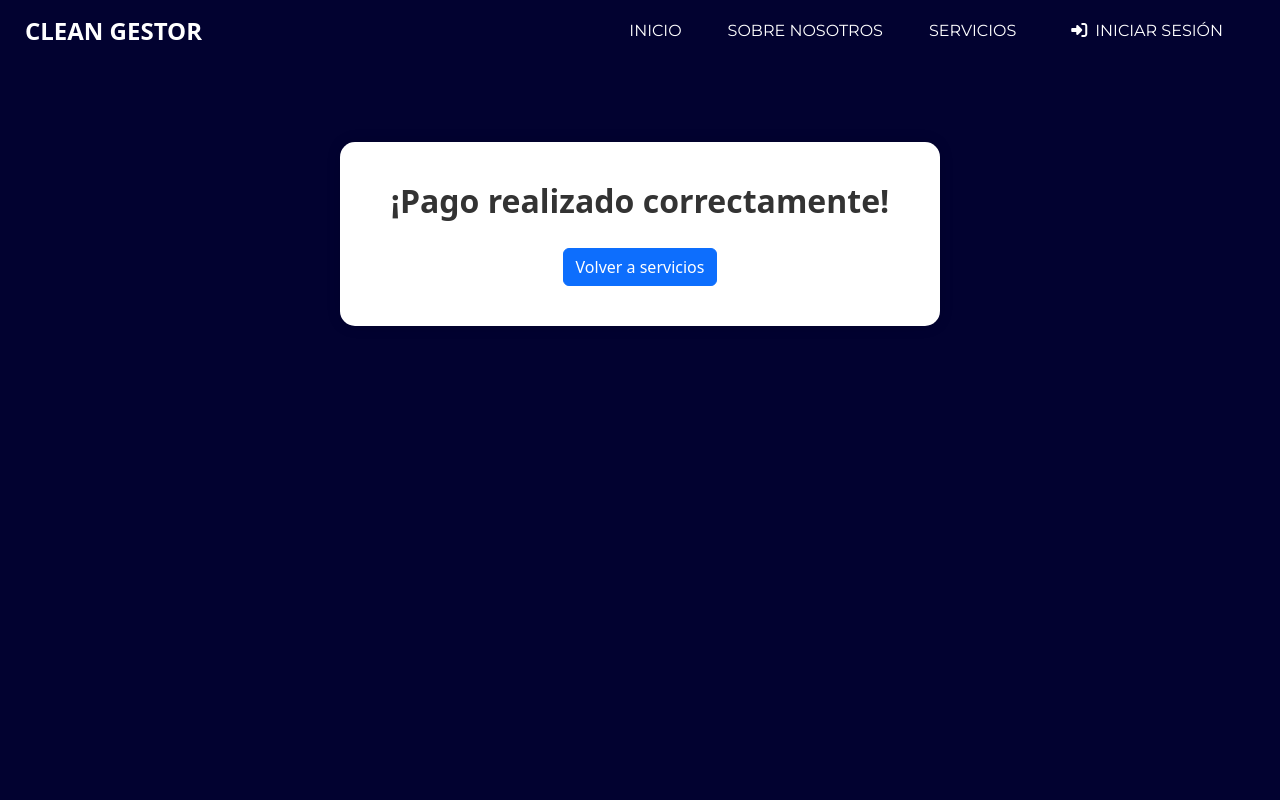
After one commit to Mario-Labrador/Proyecto-Software, a PHP site: page /pago_confirmado.php in a window 1280 px wide. The commit adds this page. Run offline with PHP 8.4, Linux system fonts and the light colour scheme; some libraries are stand-ins or nearby versions.

Commit message:
pago_confirmado.php, detalle_perfil.php, buscar_empleo.php añadidos, correcciones en mis trabajadores y solicitudes empresa

```diff
--- a/CleanGestor/DAO/EmpresaDAO.php
+++ b/CleanGestor/DAO/EmpresaDAO.php
@@ -103,7 +103,8 @@ class EmpresaDAO {
         $pdo = Database::connect();
         $sql = "SELECT e.nombreEmpresa, c.fecha
                 FROM contrato c
-                JOIN empresa e ON c.id_empresa = e.idEmpresa
+                JOIN trabajador t ON c.dni = t.dni
+                JOIN empresa e ON t.idEmpresa = e.idEmpresa
                 WHERE c.dni = :dni";
 
         $stmt = $pdo->prepare($sql);
@@ -118,6 +119,9 @@ class EmpresaDAO {
         }
         return $historialEmpresas;
     }
+
+
+
     public function getTrabajadoresPorEmpresa($idEmpresa) {
         $pdo = Database::connect();
         $sql = "SELECT * FROM trabajador WHERE idEmpresa = :idEmpresa";
--- a/CleanGestor/assets/css/style.css
+++ b/CleanGestor/assets/css/style.css
@@ -1282,3 +1282,25 @@ a:focus {
     box-shadow: 0 10px 32px rgba(56, 189, 248, 0.18);
     outline: none;
   }
+
+  .success-box {
+    background-color: white;
+    color: #333;
+    border-radius: 15px;
+    padding: 40px;
+    max-width: 600px;
+    margin: 80px auto;
+    box-shadow: 0px 0px 15px rgba(0,0,0,0.1);
+  }
+
+  .success-box h2 {
+    font-weight: 600;
+  }
+
+  .success-box p {
+    font-size: 1.1em;
+  }
+
+  .success-box .btn {
+    margin-top: 20px;
+  }
--- a/CleanGestor/views/misTrabajadores.php
+++ b/CleanGestor/views/misTrabajadores.php
@@ -112,7 +112,7 @@ foreach ($trabajadores as $trabajador) {
         <div class="col-auto">
           <img src="<?php echo htmlspecialchars($trabajador['foto_perfil']); ?>"
                alt="Foto de perfil"
-               style="width:50px; height:50px; object-fit:cover; border-radius:50%;">
+               style="width:70px; height:70px; object-fit:cover; border-radius:50%;">
         </div>
         <div class="col-3 d-flex align-items-center">
           <span class="font-weight-bold mr-1">DNI:</span>
@@ -124,7 +124,7 @@ foreach ($trabajadores as $trabajador) {
         </div>
         <!-- Botones alineados en la misma fila -->
         <div class="col-auto d-flex justify-content-end">
-          <a href="perfilTrabajadorLectura.php?dni=<?php echo urlencode($trabajador['dni']); ?>" class="btn btn-primary btn-sm me-2">
+          <a href="detalle_empleado.php?dni=<?php echo urlencode($trabajador['dni']); ?>&from=ofertas" class="btn btn-primary btn-sm me-2">
             Detalles
           </a>
           <a href="procesar_despido.php?dni=<?php echo urlencode($trabajador['dni']); ?>"
--- /dev/null
+++ b/CleanGestor/views/pago_confirmado.php
@@ -0,0 +1,38 @@
+<!DOCTYPE html>
+<html lang="es">
+<head>
+  <meta charset="UTF-8" />
+  <meta http-equiv="X-UA-Compatible" content="IE=edge" />
+  <meta name="viewport" content="width=device-width, initial-scale=1, shrink-to-fit=no" />
+  <title>Pago Exitoso | CLEAN GESTOR</title>
+
+  <link rel="icon" href="../assets/iamges/IconoEscoba.png" type="image/gif" />
+  <link rel="stylesheet" type="text/css" href="../assets/css/bootstrap.css" />
+  <link href="https://fonts.googleapis.com/css2?family=Montserrat:wght@400;700&display=swap" rel="stylesheet">
+  <link href="../assets/css/style.css" rel="stylesheet" />
+  <link href="../assets/css/responsive.css" rel="stylesheet" />
+</head>
+
+<body>
+
+    <div class="hero_area">
+        <header class="header_section">
+            <div class="container-fluid">
+                <?php include_once("navbar.php"); ?>
+            </div>
+        </header>
+
+        <section class="text-center">
+        <div class="container">
+            <div class="success-box animate__animated animate__fadeIn">
+            <h2>¡Pago realizado correctamente!</h2>
+            <a href="servicios.php" class="btn btn-primary">Volver a servicios</a>
+            </div>
+        </div>
+        </section>
+  </div>
+
+  <script src="../js/jquery-3.4.1.min.js"></script>
+  <script src="../js/bootstrap.js"></script>
+</body>
+</html>
```
Also changed, not shown: CleanGestor/views/detalle_empleado.php (renamed from CleanGestor/views/perfilTrabajadorLectura.php, +26 -29 lines), CleanGestor/views/registro_exitoso.php (+0 -23 lines), CleanGestor/views/solicitudes_empleo.php (+10 -9 lines).
